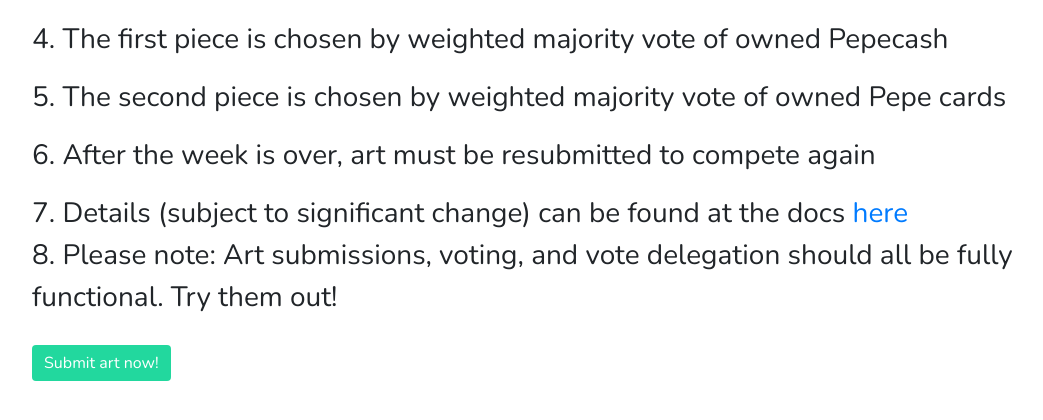
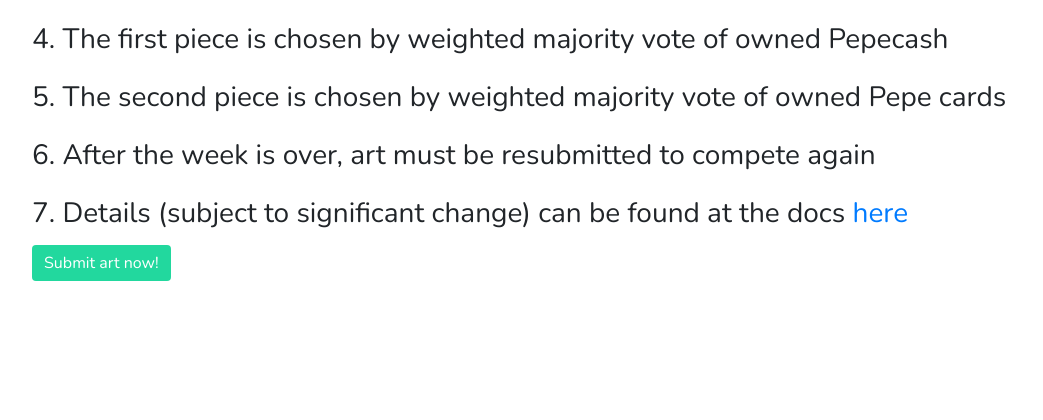
Before and after one commit to livinginformation/PepeVote, a Flask app: page /about in a window 1280 px wide. Shown: the part 315-735 px from the top of the page, without its empty margins (53-1096 px from the left). Run offline with Flask 2, Linux system fonts and the light colour scheme; parts of the project's set-up code (start-up, migrations or seed data) failed here and were passed over; some libraries are stand-ins or nearby versions.

Commit message:
remove reference to alpha

```diff
--- a/templates/about.html
+++ b/templates/about.html
@@ -27,9 +27,6 @@
   7. Details (subject to significant change) can be found at the docs
   <a href="https://docs.google.com/document/d/1pp_RJuy8QVuWUovUGolujS_PeKsFoNA3RDNfZwhoWuA/edit?usp=sharing"> here </a>
 </div>
-<p class='alone-text'>
-  8. Please note: Art submissions, voting, and vote delegation should all be fully functional. Try them out!
-</p>
 <a class="btn btn-primary" href="/create_submission">Submit art now!</a>
   </div>
 {% endblock %}
```
